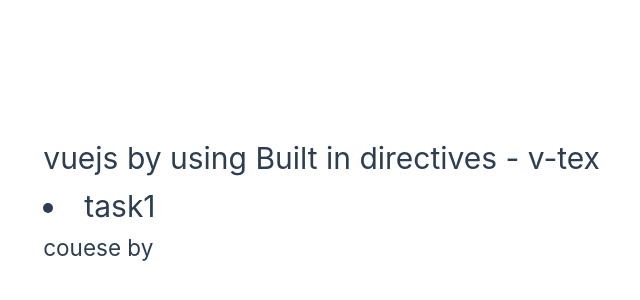
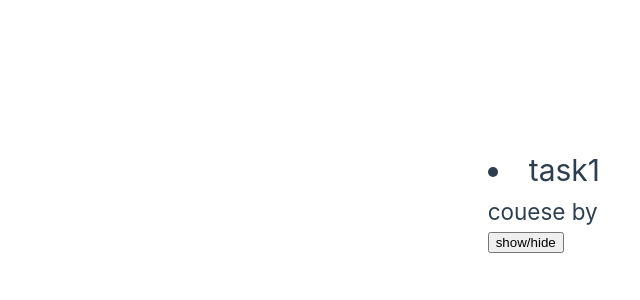
Before and after one commit to mariomakter/basic-vuejs, a Vue app in the folder first-project/: page / in a window 1280 px wide. Shown: the part 200-500 px from the top of the page, without its empty margins (40-680 px from the left). Built offline with nearby package versions, Linux system fonts and the light colour scheme.

Commit message:
v-show directives

```diff
--- a/first-project/src/App.vue
+++ b/first-project/src/App.vue
@@ -2,10 +2,11 @@
   <div class="container">
     <div class="row">
       <div class="col">
-       <h1>{{ course.name }} by using<span v-text="title"></span></h1>
+       <h1 v-show="showBtn">{{ course.name }} by using<span v-text="title"></span></h1>
        <h1 v-html="rawHtml"></h1>
        <h2>couese by {{ fullName }}</h2>
       </div>
+      <button @click="showBtn=!showBtn">show/hide</button>
     </div>
   </div>
 </template>
@@ -15,6 +16,7 @@
 let title = ref(' Built in directives -  v-tex');
 const count = ref(0);
 let rawHtml = ref('<li>task1</li>');
+let showBtn = ref(false)
 let course = reactive({
   name: 'vuejs',
   mentor_firstName:'Ibrahim',
```
